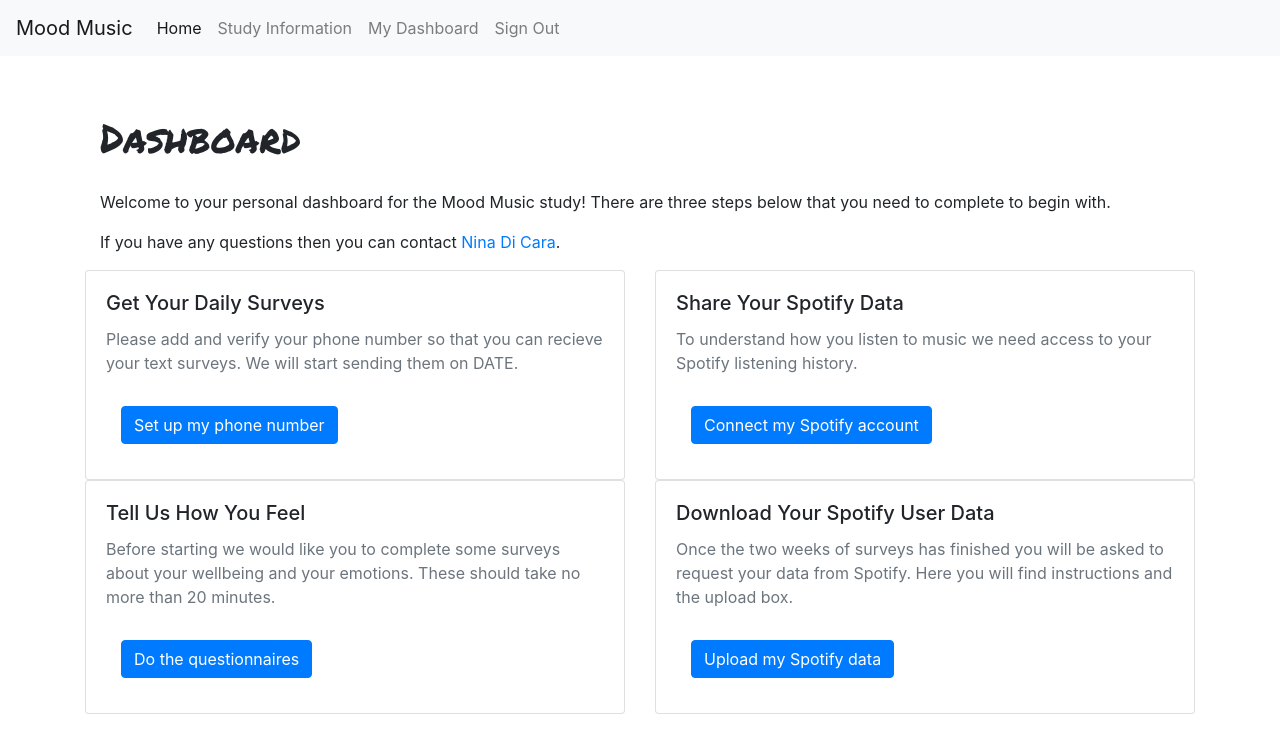
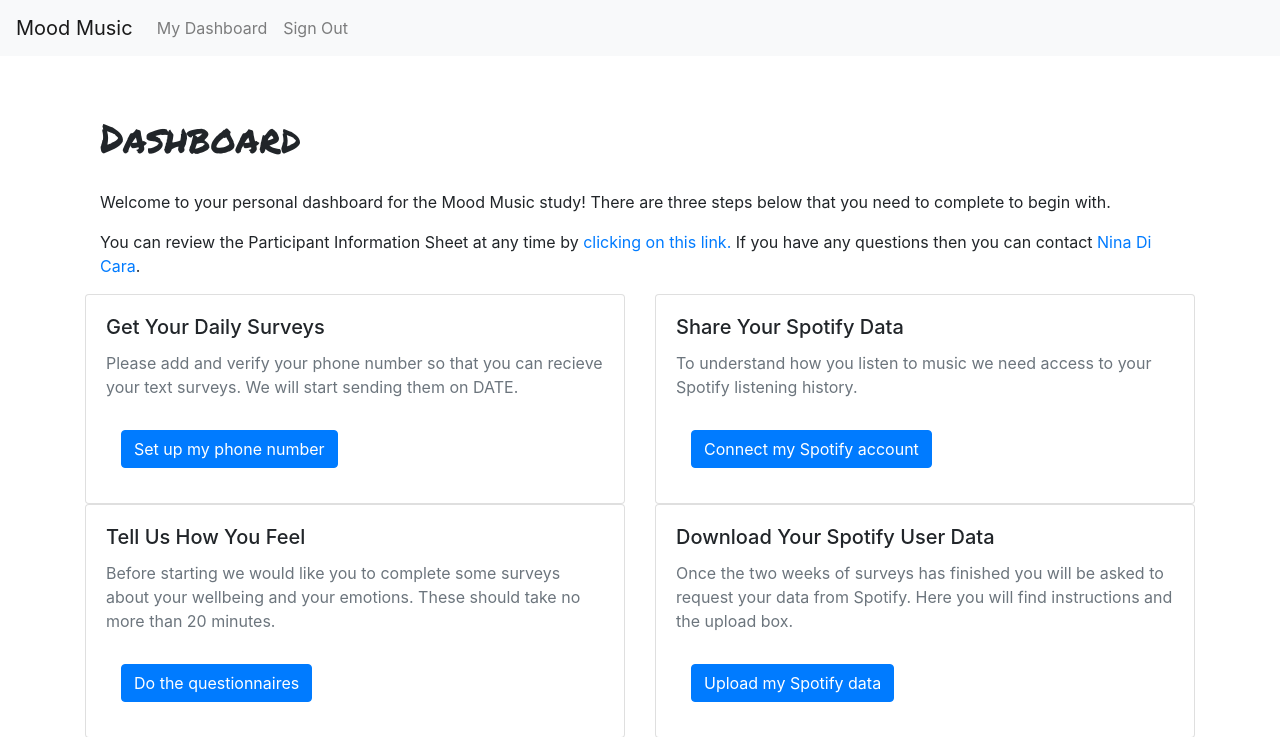
Before and after one commit to DynamicGenetics/Mood-Music, a Django app: page /dashboard/ in a window 1280 px wide. Shown: the top 737 px of the page. Run offline with Django 3.2, Linux system fonts and the light colour scheme; the visitor is signed in with stand-in values (Sample User, id 1); some libraries are stand-ins or nearby versions.

Commit message:
Simplify the navbar and add links to dashboard page

```diff
--- a/moodmusic/templates/base.html
+++ b/moodmusic/templates/base.html
@@ -44,12 +44,6 @@
 
         <div class="collapse navbar-collapse" id="navbarSupportedContent">
           <ul class="navbar-nav mr-auto">
-            <li class="nav-item active">
-              <a class="nav-link" href="{% url 'home' %}">Home <span class="sr-only">(current)</span></a>
-            </li>
-            <li class="nav-item">
-              <a class="nav-link" href="{% url 'about' %}">Study Information</a>
-            </li>
             {% if request.user.is_authenticated %}
               <li class="nav-item">
                 {# URL provided by django-allauth/account/urls.py #}
@@ -60,6 +54,9 @@
                 <a class="nav-link" href="{% url 'account_logout' %}">{% trans "Sign Out" %}</a>
               </li>
             {% else %}
+              <li class="nav-item">
+                <a class="nav-link" href="{% url 'about' %}">Study Information</a>
+              </li>
               <li class="nav-item">
                 {# URL provided by django-allauth/account/urls.py #}
                 <a id="log-in-link" class="nav-link" href="{% url 'account_login' %}">{% trans "Log In" %}</a>
--- a/moodmusic/templates/dashboard/base.html
+++ b/moodmusic/templates/dashboard/base.html
@@ -3,7 +3,7 @@
 
 {% block content %}
   <div class="row">
-    <div class="col-md-6 offset-md-3">
+    <div class="col-md-8 offset-md-3">
       {% block inner %}{% endblock %}
     </div>
   </div>
--- a/moodmusic/templates/dashboard/dashboard.html
+++ b/moodmusic/templates/dashboard/dashboard.html
@@ -8,7 +8,8 @@
 
     <p>Welcome to your personal dashboard for the Mood Music study! There are three steps below that you need to complete to begin with.
 
-    <p>If you have any questions then you can contact <a href="mailto:nina.dicara@bristol.ac.uk">Nina Di Cara</a>.</p>
+    <p>You can review the Participant Information Sheet at any time by <a href="{% url 'about' %}">clicking on this link.</a>
+       If you have any questions then you can contact <a href="mailto:nina.dicara@bristol.ac.uk">Nina Di Cara</a>.</p>
 
   </div>
 
```
